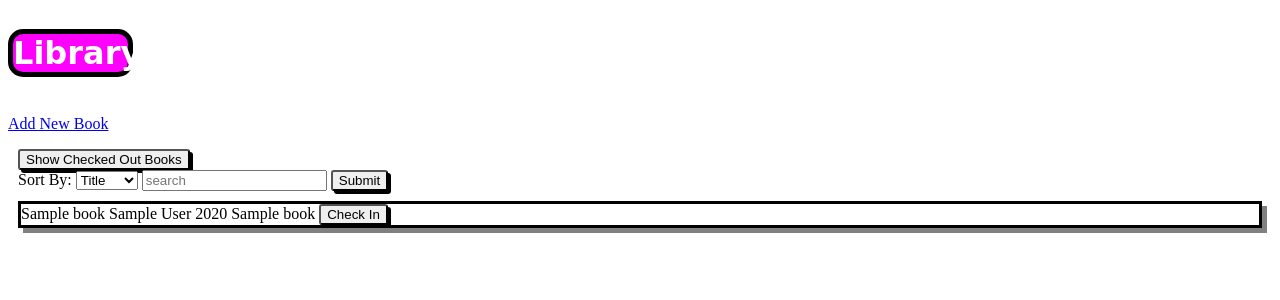
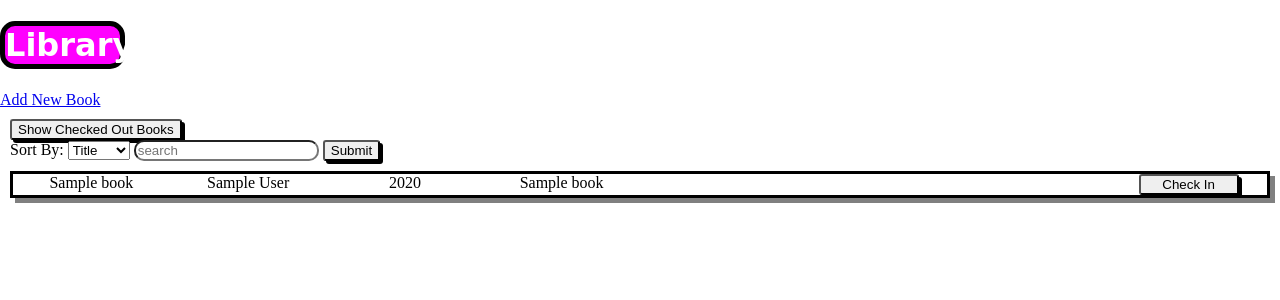
Before and after one commit to avocadobelly/library, a Flask app: template python/templates/index.html in a window 1280 px wide. Shown: the top 300 px of the page. Run offline with Flask 2, Linux system fonts and the light colour scheme; the template is opened without the code that fills it: most values are stand-ins (such as "Sample title", 1, 10 or a date in 2020).

Commit message:
Added CSS grid layout to index page. tweaked classes for the stylesheet. removed semi-colons from main.py

```diff
--- a/python/main.py
+++ b/python/main.py
@@ -4,7 +4,7 @@ import json
 
 app = Flask(__name__)
 
-DATABASE = 'C:\\Work\\library\\library.db'
+DATABASE = 'C:\\Work\\Training\\Databases\\Library\\library.db'
 
 def dict_factory(cursor, row):
     d = {}
@@ -50,7 +50,7 @@ def get_genre_id(genre_id, genre_new_text, db):
             return result["id"]
 
     else:
-        return genre_id;
+        return genre_id
 
 
 @app.teardown_appcontext
--- a/python/static/stylesheet.css
+++ b/python/static/stylesheet.css
@@ -1,5 +1,6 @@
 * {
     box-sizing: border-box;
+    margin: 0 auto;
 }
 
 h1 {
@@ -29,21 +30,23 @@ h1 {
     display: inline;
 }
 
-.book * {
-    display: inline;
+.check-btn {
+    width: 100px;
 }
 
 .book {
     border: 3px solid black;
     box-shadow: 5px 5px gray;
     margin: 10px;
+    display: grid;
+    grid-template-columns: 1fr 1fr 1fr 1fr 3fr 1fr;
 }
 
-.book-holder {
-    border: 2px solid black;
+.book form {
+    grid-column: 6;
 }
 
-.form-holder {
+.new-books {
     border: 2px solid black;
     padding: 15px;
     height: 80vh;
@@ -65,13 +68,13 @@ h1 {
 input[type="submit"] {
     box-shadow: 3px 3px;
     border-radius: 3px;
+}
 
-input[type="text"] {
+.search-control input[type="text"] {
     border-radius: 10px;
 }
 
 .book form input .hidden {
-display: none;
-visibility: hidden;
-
+    display: none;
+    visibility: hidden;
 }
--- a/python/templates/add-book.html
+++ b/python/templates/add-book.html
@@ -7,8 +7,8 @@
     </head>
     <body>
         <h1 id="logo">Library</h1>
-        <a href="https://www.google.com">Home</a>
-        <div class="form-holder">
+        <a href="/">Home</a>
+        <div class="form-holder new-books">
             <form method="post" action="/addbook">
                     <label>Title:</label>
                     <input class="title" type="text" name="title" required>
--- a/python/templates/index.html
+++ b/python/templates/index.html
@@ -57,11 +57,11 @@
                         {% if book.available == 1 %}
                         <input style="display: none;" class="hidden" name="book_id" type="text" value={{book.book_id}} hidden>
                         <input style="display: none;" class="hidden" name="availability" type="text" value="0" hidden>
-                        <input type="submit" value="Check Out">
+                        <input type="submit" value="Check Out" class="check-btn">
                         {% else %}
                         <input style="display: none;" class="hidden" name="book_id" type="text" value={{book.book_id}} hidden>
                         <input style="display: none;" class="hidden" name="availability" type="text" value="1" hidden>
-                        <input type="submit" value="Check In">
+                        <input type="submit" value="Check In" class="check-btn">
                         {% endif %}
                     </form>
                 </div>
```
